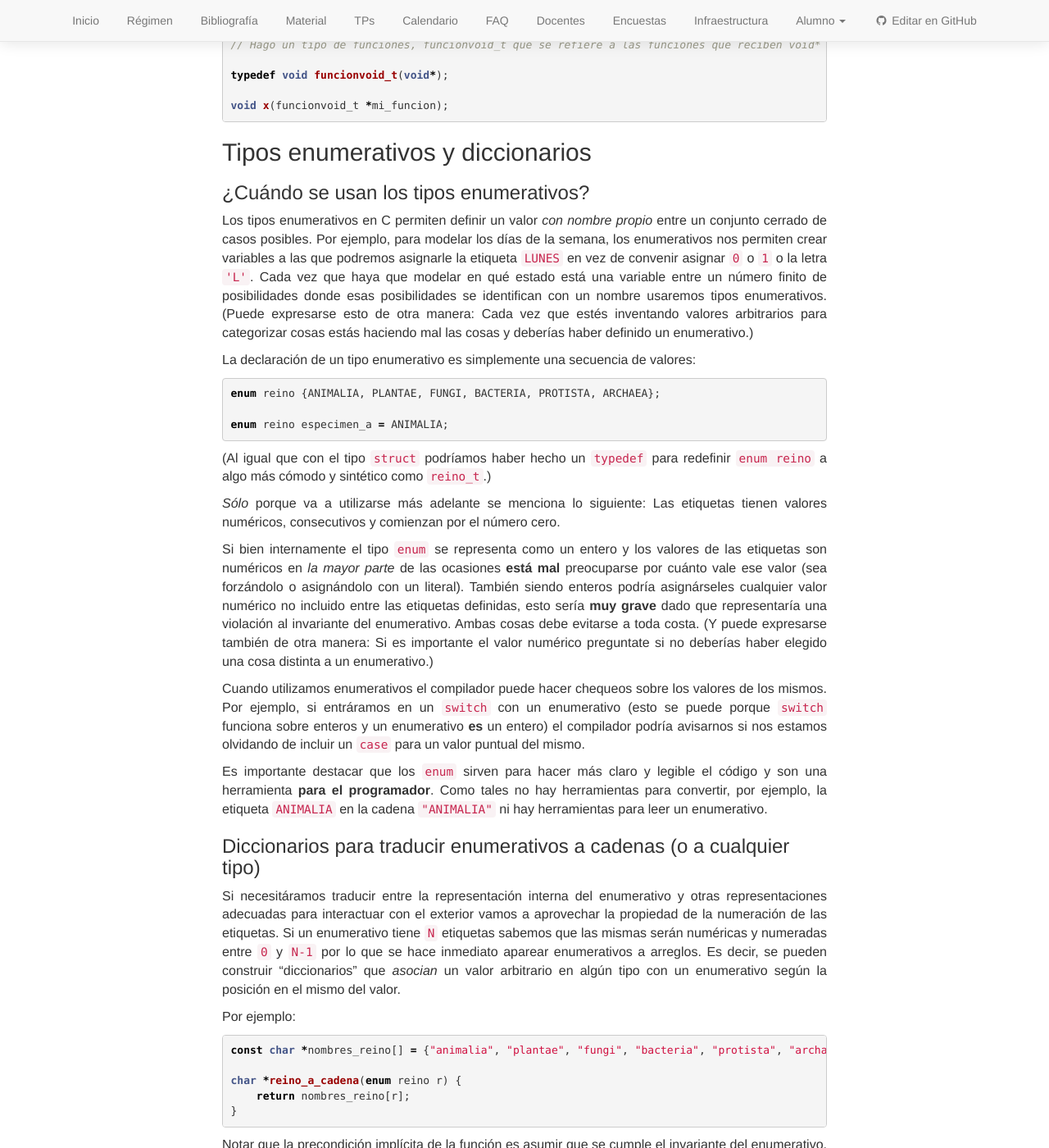
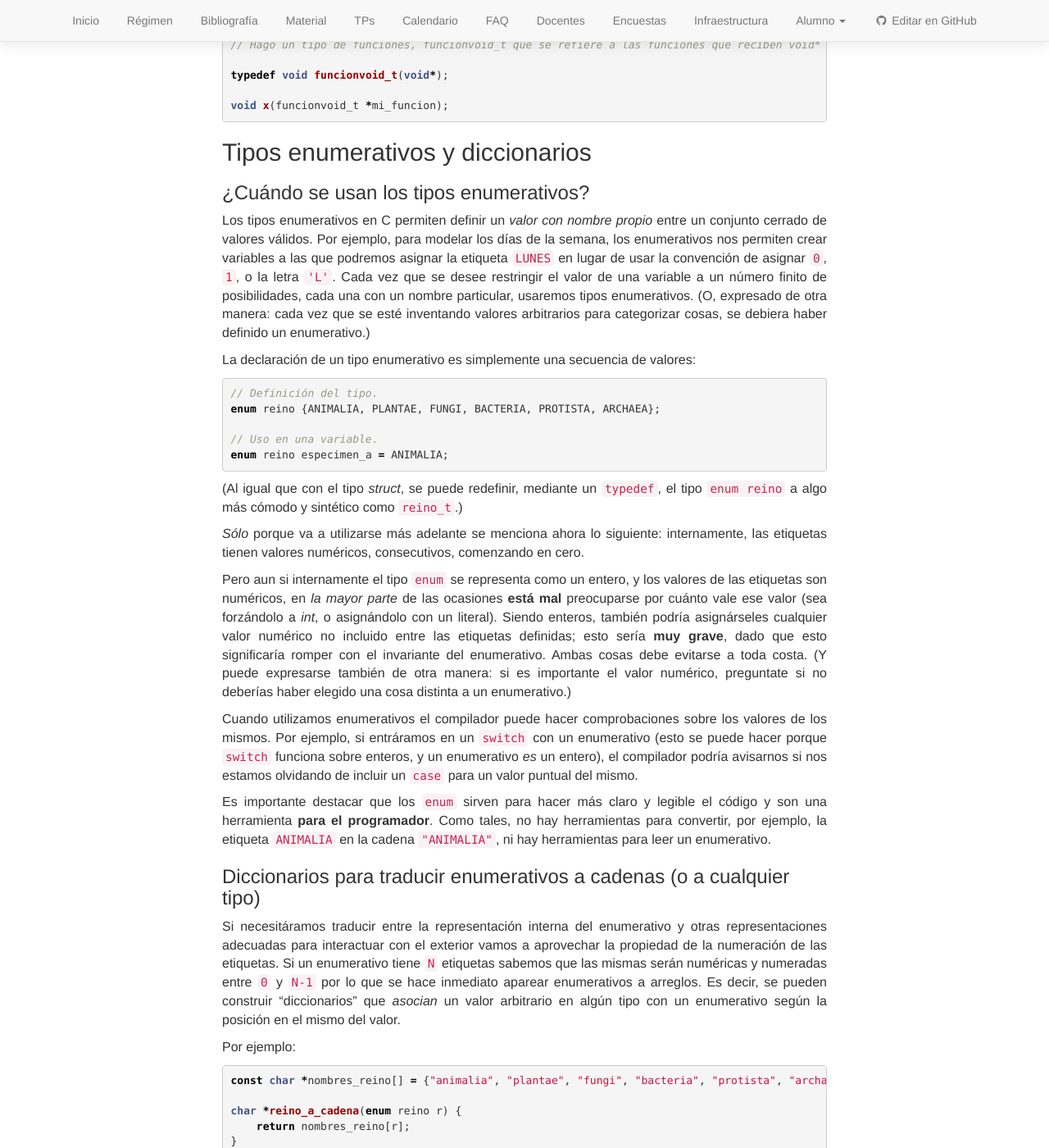
Before and after one commit to algoritmos-rw/algoritmos, a Jekyll site: the page built from static/faq/lenguaje-c.md, in a window 1280 px wide and 1400 px high, scrolled down 4081 px. Shown: the whole window at 82% size. Built offline with Jekyll 4.4.1, drawn with Linux system fonts in a browser that asks for light colours; nearby versions of some CDN libraries.

Commit message:
Wording tweaks a la primera parte enumerativos.

````diff
--- a/static/faq/lenguaje-c.md
+++ b/static/faq/lenguaje-c.md
@@ -187,25 +187,28 @@ void x(funcionvoid_t *mi_funcion);
 
 ### ¿Cuándo se usan los tipos enumerativos?
 
-Los tipos enumerativos en C permiten definir un valor _con nombre propio_ entre un conjunto cerrado de casos posibles. Por ejemplo, para modelar los días de la semana, los enumerativos nos permiten crear variables a las que podremos asignarle la etiqueta `LUNES` en vez de convenir asignar `0` o `1` o la letra `'L'`. Cada vez que haya que modelar en qué estado está una variable entre un número finito de posibilidades donde esas posibilidades se identifican con un nombre usaremos tipos enumerativos. (Puede expresarse esto de otra manera: Cada vez que estés inventando valores arbitrarios para categorizar cosas estás haciendo mal las cosas y deberías haber definido un enumerativo.)
+Los tipos enumerativos en C permiten definir un _valor con nombre propio_ entre un conjunto cerrado de valores válidos. Por ejemplo, para modelar los días de la semana, los enumerativos nos permiten crear variables a las que podremos asignar la etiqueta `LUNES` en lugar de usar la convención de asignar `0`, `1`, o la letra `'L'`. Cada vez que se desee restringir el valor de una variable a un número finito de posibilidades, cada una con un nombre particular, usaremos tipos enumerativos. (O, expresado de otra manera: cada vez que se esté inventando valores arbitrarios para categorizar cosas, se debiera haber definido un enumerativo.)
 
 La declaración de un tipo enumerativo es simplemente una secuencia de valores:
 
 ```cpp
+// Definición del tipo.
 enum reino {ANIMALIA, PLANTAE, FUNGI, BACTERIA, PROTISTA, ARCHAEA};
 
+// Uso en una variable.
 enum reino especimen_a = ANIMALIA;
 ```
 
-(Al igual que con el tipo `struct` podríamos haber hecho un `typedef` para redefinir `enum reino` a algo más cómodo y sintético como `reino_t`.)
+(Al igual que con el tipo _struct_, se puede redefinir, mediante un `typedef`, el tipo `enum reino` a algo más cómodo y sintético como `reino_t`.)
 
-_Sólo_ porque va a utilizarse más adelante se menciona lo siguiente: Las etiquetas tienen valores numéricos, consecutivos y comienzan por el número cero.
+_Sólo_ porque va a utilizarse más adelante se menciona ahora lo siguiente: internamente, las etiquetas tienen valores numéricos, consecutivos, comenzando en cero.
 
-Si bien internamente el tipo `enum` se representa como un entero y los valores de las etiquetas son numéricos en _la mayor parte_ de las ocasiones **está mal** preocuparse por cuánto vale ese valor (sea forzándolo o asignándolo con un literal). También siendo enteros podría asignárseles cualquier valor numérico no incluido entre las etiquetas definidas, esto sería **muy grave** dado que representaría una violación al invariante del enumerativo. Ambas cosas debe evitarse a toda costa. (Y puede expresarse también de otra manera: Si es importante el valor numérico preguntate si no deberías haber elegido una cosa distinta a un enumerativo.)
+Pero aun si internamente el tipo `enum` se representa como un entero, y los valores de las etiquetas son numéricos, en _la mayor parte_ de las ocasiones **está mal** preocuparse por cuánto vale ese valor (sea forzándolo a _int_, o asignándolo con un literal). Siendo enteros, también podría asignárseles cualquier valor numérico no incluido entre las etiquetas definidas; esto sería **muy grave**, dado que esto significaría romper con el invariante del enumerativo. Ambas cosas debe evitarse a toda costa. (Y puede expresarse también de otra manera: si es importante el valor numérico, preguntate si no deberías haber elegido una cosa distinta a un enumerativo.)
 
-Cuando utilizamos enumerativos el compilador puede hacer chequeos sobre los valores de los mismos. Por ejemplo, si entráramos en un `switch` con un enumerativo (esto se puede porque `switch` funciona sobre enteros y un enumerativo **es** un entero) el compilador podría avisarnos si nos estamos olvidando de incluir un `case` para un valor puntual del mismo.
+Cuando utilizamos enumerativos el compilador puede hacer comprobaciones sobre los valores de los mismos. Por ejemplo, si entráramos en un `switch` con un enumerativo (esto se puede hacer porque `switch` funciona sobre enteros, y un enumerativo _es_ un entero), el compilador podría avisarnos si nos estamos olvidando de incluir un `case` para un valor puntual del mismo.
 
-Es importante destacar que los `enum` sirven para hacer más claro y legible el código y son una herramienta **para el programador**. Como tales no hay herramientas para convertir, por ejemplo, la etiqueta `ANIMALIA` en la cadena `"ANIMALIA"` ni hay herramientas para leer un enumerativo.
+Es importante destacar que los `enum` sirven para hacer más claro y legible el código y son una herramienta **para el programador**. Como tales, no hay herramientas para convertir, por ejemplo, la etiqueta `ANIMALIA` en la cadena `"ANIMALIA"`, ni hay herramientas para leer un enumerativo.
+
 
 ### Diccionarios para traducir enumerativos a cadenas (o a cualquier tipo)
 
````
